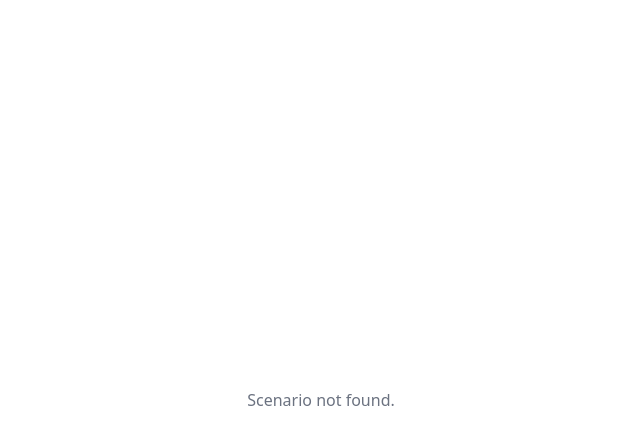
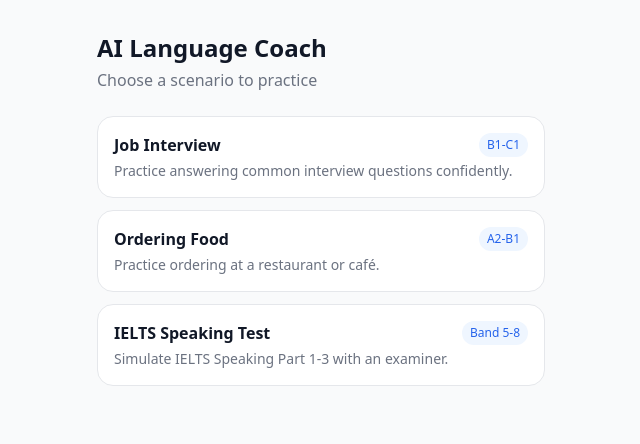
Before and after one commit to Ahmed-apou-lhaasan/ai-language-coach, a Next.js app: page / in a window 1280 px wide. Before the commit this address had no page. Shown: the top 444 px of the page, without its empty margins (319-959 px from the left). Built offline with nearby package versions, Linux system fonts and the light colour scheme.

Commit message:
Update page.tsx

```diff
--- a/app/page.tsx
+++ b/app/page.tsx
@@ -1,107 +1,51 @@
-"use client";
+const scenarios = [
+  {
+    id: "job-interview",
+    title: "Job Interview",
+    description: "Practice answering common interview questions confidently.",
+    level: "B1-C1",
+  },
+  {
+    id: "order-food",
+    title: "Ordering Food",
+    description: "Practice ordering at a restaurant or café.",
+    level: "A2-B1",
+  },
+  {
+    id: "ielts-speaking",
+    title: "IELTS Speaking Test",
+    description: "Simulate IELTS Speaking Part 1-3 with an examiner.",
+    level: "Band 5-8",
+  },
+];
 
-import { useState } from "react";
-import { useParams } from "next/navigation";
-import { getScenario } from "@/lib/scenarios";
+export default function Home() {
+  return (
+    <main className="min-h-screen bg-gray-50 px-4 py-8">
+      <div className="max-w-md mx-auto">
+        <h1 className="text-2xl font-bold text-gray-900 mb-1">
+          AI Language Coach
+        </h1>
+        <p className="text-gray-500 mb-6">Choose a scenario to practice</p>
 
-type Message = { role: "user" | "assistant"; content: string };
-
-export default function PracticePage() {
-  const params = useParams();
-  const scenarioId = params.scenarioId as string;
-  const scenario = getScenario(scenarioId);
-
-  const [messages, setMessages] = useState<Message[]>([]);
-  const [input, setInput] = useState("");
-  const [isLoading, setIsLoading] = useState(false);
-  const [error, setError] = useState("");
-
-  if (!scenario) {
-    return (
-      <div className="min-h-screen flex items-center justify-center">
-        <p className="text-gray-500">Scenario not found.</p>
+        <div className="space-y-3">
+          {scenarios.map((s) => (
+            <a
+              key={s.id}
+              href={`/practice/${s.id}`}
+              className="block bg-white border rounded-2xl p-4 hover:border-blue-400 transition"
+            >
+              <div className="flex justify-between items-start">
+                <h2 className="font-semibold text-gray-900">{s.title}</h2>
+                <span className="text-xs bg-blue-50 text-blue-600 px-2 py-1 rounded-full">
+                  {s.level}
+                </span>
+              </div>
+              <p className="text-sm text-gray-500 mt-1">{s.description}</p>
+            </a>
+          ))}
+        </div>
       </div>
-    );
-  }
-
-  async function sendMessage(e: React.FormEvent) {
-    e.preventDefault();
-    if (!input.trim() || isLoading) return;
-
-    const newMessages: Message[] = [...messages, { role: "user", content: input }];
-    setMessages(newMessages);
-    setInput("");
-    setIsLoading(true);
-    setError("");
-
-    try {
-      const res = await fetch("/api/chat", {
-        method: "POST",
-        headers: { "Content-Type": "application/json" },
-        body: JSON.stringify({ messages: newMessages, scenarioId }),
-      });
-      const data = await res.json();
-
-      if (data.error) {
-        setError(data.error);
-      } else {
-        setMessages([...newMessages, { role: "assistant", content: data.reply }]);
-      }
-    } catch (err) {
-      setError("Network error. Please try again.");
-    } finally {
-      setIsLoading(false);
-    }
-  }
-
-  return (
-    <div className="flex flex-col h-screen bg-gray-50">
-      <header className="px-4 py-3 bg-white border-b sticky top-0 z-10 flex items-center gap-3">
-        <a href="/" className="text-gray-400 text-sm">← Back</a>
-        <div>
-          <h1 className="font-semibold text-lg">{scenario.title}</h1>
-          <p className="text-sm text-gray-500">{scenario.cefrTarget}</p>
-        </div>
-      </header>
-
-      <div className="flex-1 overflow-y-auto px-4 py-4 space-y-4">
-        {messages.length === 0 && (
-          <p className="text-center text-gray-400 text-sm mt-8">
-            Say hello to start the conversation!
-          </p>
-        )}
-        {messages.map((m, i) => (
-          <div key={i} className={m.role === "user" ? "flex justify-end" : "flex justify-start"}>
-            <div
-              className={`max-w-[80%] rounded-2xl px-4 py-2 ${
-                m.role === "user"
-                  ? "bg-blue-600 text-white rounded-br-sm"
-                  : "bg-white border rounded-bl-sm"
-              }`}
-            >
-              {m.content}
-            </div>
-          </div>
-        ))}
-        {isLoading && <p className="text-sm text-gray-400">Typing...</p>}
-        {error && <p className="text-sm text-red-500">Error: {error}</p>}
-      </div>
-
-      <form onSubmit={sendMessage} className="p-3 bg-white border-t flex gap-2">
-        <input
-          value={input}
-          onChange={(e) => setInput(e.target.value)}
-          placeholder="Type your response..."
-          className="flex-1 border rounded-full px-4 py-2 text-sm focus:outline-none focus:ring-2 focus:ring-blue-500"
-        />
-        <button
-          type="submit"
-          disabled={isLoading}
-          className="bg-blue-600 text-white rounded-full px-5 py-2 text-sm font-medium disabled:opacity-50"
-        >
-          Send
-        </button>
-      </form>
-    </div>
+    </main>
   );
 }
```
